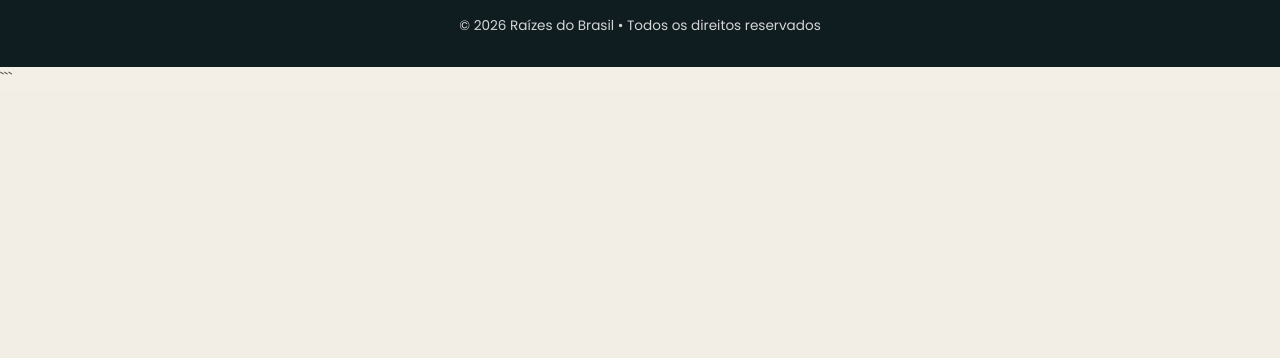
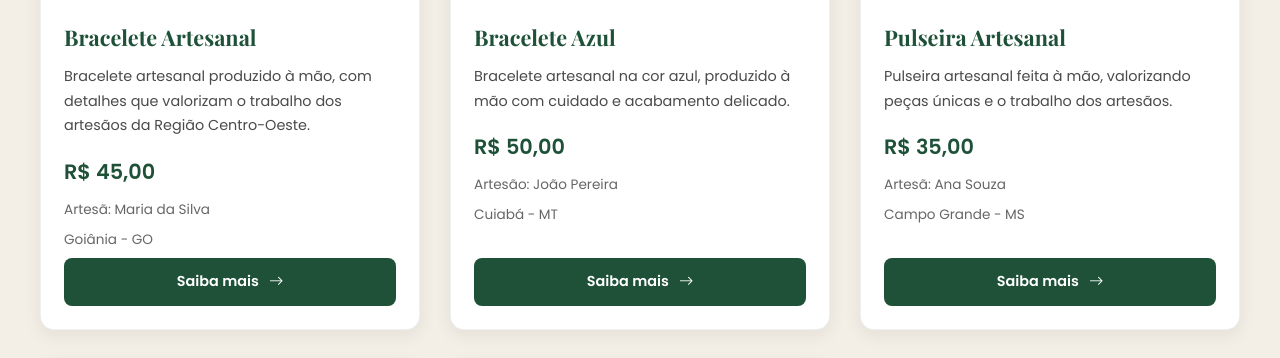
Before and after one commit to agathalrsilva876-ctrl/raizesdobrasil.Py, a Django app: template produtos/templates/produtos/Centro_oeste.html in a window 1280 px wide. Shown: the part 781-1139 px from the top of the page. Before the commit the page ends 856 px from the top, so only its background shows below. Run offline with Django 5.2, Linux system fonts and the light colour scheme; the template is opened without the code that fills it, so the values that code supplies are empty.

Commit message:
o Centro_oeste arruamado

````diff
--- a/core/templates/core/index.html
+++ b/core/templates/core/index.html
@@ -93,8 +93,9 @@
             <img src="{% static 'img/home/nordeste.png' %}"
                  alt="Região Nordeste">
 
-            <img src="{% static 'img/home/centro oeste.png' %}"
-                 alt="Região Centro-Oeste">
+           <a href="{% url 'produtos:produtos_centro_oeste' %}">
+    <img src="{% static 'img/home/centro oeste.png' %}" alt="Região Centro-Oeste">
+</a>
 
             <img src="{% static 'img/home/sudeste.png' %}"
                  alt="Região Sudeste">
--- a/produtos/templates/produtos/Centro_oeste.html
+++ b/produtos/templates/produtos/Centro_oeste.html
@@ -70,7 +70,7 @@
 
     <!-- CABEÇALHO -->
 
-    <section class="cabecalho-centro-oeste">
+    <section class="cabecalho-centro-oeste" style="background: linear-gradient(rgba(0,0,0,0.4), rgba(0,0,0,0.4)), url('{% static "img/home/fundo-centro.jpg" %}'); background-size: cover; background-position: center;">
 
         <h1>Centro-Oeste</h1>
 
@@ -90,36 +90,30 @@
 
         <div class="lista-produtos">
 
-            {% for produto in produtos %}
+            <!-- PRODUTO 1 -->
 
             <div class="card-produto">
 
-                {% if produto.imagem %}
-                <img src="{{ produto.imagem.url }}"
-                     alt="{{ produto.nome }}">
-                {% endif %}
+                <img src="{% static 'img/produtos/bracelete.jpg' %}"
+                     alt="Bracelete artesanal">
 
                 <div class="info-produto">
 
-                    <h3>{{ produto.nome }}</h3>
+                    <h3>Bracelete Artesanal</h3>
 
                     <p class="descricao">
-                        {{ produto.descricao }}
+                        Bracelete artesanal produzido à mão,
+                        com detalhes que valorizam o trabalho
+                        dos artesãos da Região Centro-Oeste.
                     </p>
 
-                    <p class="preco">
-                        R$ {{ produto.preco }}
-                    </p>
+                    <p class="preco">R$ 45,00</p>
 
-                    <p class="artesao">
-                        Artesão: {{ produto.artesao }}
-                    </p>
+                    <p class="artesao">Artesã: Maria da Silva</p>
 
-                    <p class="local">
-                        {{ produto.cidade }} - {{ produto.estado }}
-                    </p>
+                    <p class="local">Goiânia - GO</p>
 
-                    <a href="{% url 'produtos:detalhes_produto' produto.id %}"
+                    <a href="#"
                        class="botao-saiba-mais">
                         Saiba mais
                         <i class="bi bi-arrow-right"></i>
@@ -129,13 +123,141 @@
 
             </div>
 
-            {% empty %}
 
-            <p class="mensagem-vazia">
-                Nenhum produto cadastrado nesta região ainda.
-            </p>
+            <!-- PRODUTO 2 -->
 
-            {% endfor %}
+            <div class="card-produto">
+
+                <img src="{% static 'img/produtos/braceleteazul.jpg' %}"
+                     alt="Bracelete azul artesanal">
+
+                <div class="info-produto">
+
+                    <h3>Bracelete Azul</h3>
+
+                    <p class="descricao">
+                        Bracelete artesanal na cor azul,
+                        produzido à mão com cuidado e
+                        acabamento delicado.
+                    </p>
+
+                    <p class="preco">R$ 50,00</p>
+
+                    <p class="artesao">Artesão: João Pereira</p>
+
+                    <p class="local">Cuiabá - MT</p>
+
+                    <a href="#"
+                       class="botao-saiba-mais">
+                        Saiba mais
+                        <i class="bi bi-arrow-right"></i>
+                    </a>
+
+                </div>
+
+            </div>
+
+
+            <!-- PRODUTO 3 -->
+
+            <div class="card-produto">
+
+                <img src="{% static 'img/produtos/pulseira.jpg' %}"
+                     alt="Pulseira artesanal">
+
+                <div class="info-produto">
+
+                    <h3>Pulseira Artesanal</h3>
+
+                    <p class="descricao">
+                        Pulseira artesanal feita à mão,
+                        valorizando peças únicas e
+                        o trabalho dos artesãos.
+                    </p>
+
+                    <p class="preco">R$ 35,00</p>
+
+                    <p class="artesao">Artesã: Ana Souza</p>
+
+                    <p class="local">Campo Grande - MS</p>
+
+                    <a href="#"
+                       class="botao-saiba-mais">
+                        Saiba mais
+                        <i class="bi bi-arrow-right"></i>
+                    </a>
+
+                </div>
+
+            </div>
+
+
+            <!-- PRODUTO 4 -->
+
+            <div class="card-produto">
+
+                <img src="{% static 'img/produtos/bolsa.jpg' %}"
+                     alt="Bolsa artesanal">
+
+                <div class="info-produto">
+
+                    <h3>Bolsa Artesanal</h3>
+
+                    <p class="descricao">
+                        Bolsa artesanal produzida à mão,
+                        com detalhes únicos e inspirada
+                        na cultura da Região Centro-Oeste.
+                    </p>
+
+                    <p class="preco">R$ 90,00</p>
+
+                    <p class="artesao">Artesã: Carla Mendes</p>
+
+                    <p class="local">Brasília - DF</p>
+
+                    <a href="#"
+                       class="botao-saiba-mais">
+                        Saiba mais
+                        <i class="bi bi-arrow-right"></i>
+                    </a>
+
+                </div>
+
+            </div>
+
+
+            <!-- PRODUTO 5 -->
+
+            <div class="card-produto">
+
+                <img src="{% static 'img/produtos/pente.png' %}"
+                     alt="Pente artesanal">
+
+                <div class="info-produto">
+
+                    <h3>Pente Artesanal</h3>
+
+                    <p class="descricao">
+                        Pente artesanal feito à mão,
+                        com acabamento cuidadoso e
+                        materiais selecionados.
+                    </p>
+
+                    <p class="preco">R$ 40,00</p>
+
+                    <p class="artesao">Artesão: Lucas Martins</p>
+
+                    <p class="local">Pirenópolis - GO</p>
+
+                    <a href="#"
+                       class="botao-saiba-mais">
+                        Saiba mais
+                        <i class="bi bi-arrow-right"></i>
+                    </a>
+
+                </div>
+
+            </div>
 
         </div>
 
@@ -159,4 +281,3 @@
 </body>
 
 </html>
-```
--- a/produtos/urls.py
+++ b/produtos/urls.py
@@ -1,4 +1,3 @@
-
 from django.urls import path
 from . import views
 
@@ -7,6 +6,10 @@ app_name = 'produtos'
 urlpatterns = [
     path('sul/', views.produtos_sul, name='produtos_sul'),
     path('sudeste/', views.produtos_sudeste, name='produtos_sudeste'),
+
+    # ADICIONE ESTA LINHA ABAIXO:
+    path('centro-oeste/', views.produtos_centro_oeste, name='produtos_centro_oeste'),
+
     path(
         'detalhes/<int:produto_id>/',
         views.detalhes_produto,
--- a/produtos/views.py
+++ b/produtos/views.py
@@ -69,6 +69,11 @@ def produtos_sudeste(request):
     return render(request, 'produtos/sudeste.html', {'produtos': produtos})
 
 
+def produtos_centro_oeste(request):
+    produtos = Produto.objects.filter(regiao='Centro-Oeste')
+    return render(request, 'produtos/Centro_oeste.html', {'produtos': produtos})
+
+
 def detalhes_produto(request, produto_id):
     produto = get_object_or_404(Produto, id=produto_id)
     return render(
````
Also changed, not shown: static/img/home/fundo-centro.jpg (added).
